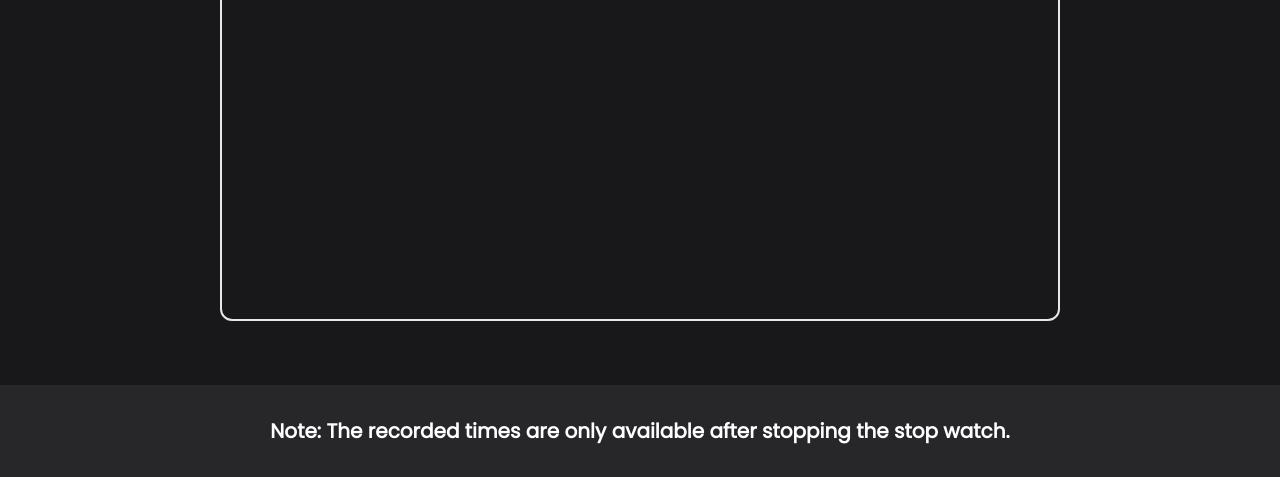
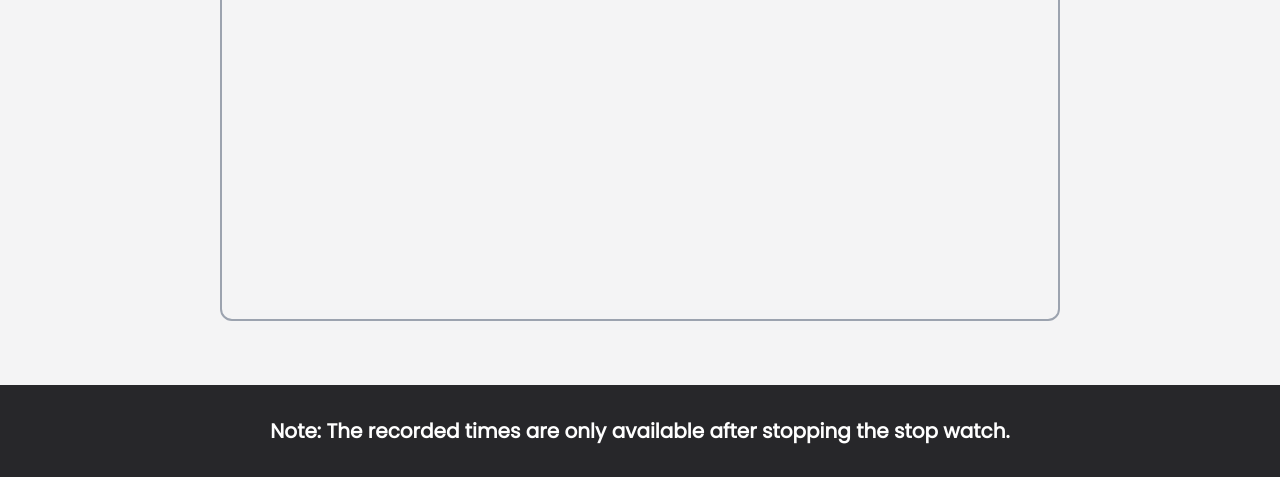
Before and after one commit to webdev-raj/Stop-Watch-Beta, a website built with Vite: page index.html in a window 1280 px wide. Shown: the part 471-948 px from the top of the page. Built offline with nearby package versions, Linux system fonts and the light colour scheme.

Commit message:
update color and bg by friend advice

```diff
--- a/index.html
+++ b/index.html
@@ -10,7 +10,7 @@
 
 <body class="bg-zinc-900">
     <div
-        class="min-h-screen w-full bg-zinc-900 flex items-center justify-center flex-col text-white font-[font1] px-20 py-16 max-md:px-5 tracking-tighter">
+        class="min-h-screen w-full bg-zinc-100 flex items-center justify-center flex-col text-black font-[font1] px-20 py-16 max-md:px-5 max-md:py-10 tracking-tighter">
         <h1 class="text-4xl font-semibold max-md:text-6xl text-center">Stop Watch</h1>
         <h1 class="text-9xl select-none my-9 max-md:text-8xl max-sm:text-6xl">
             <span id="sec" class="tracking-tighter" title="Second">00</span>:<span id="min" class="tracking-tighter"
@@ -24,7 +24,7 @@
             <button id="reset"
                 class="active:scale-105 duration-75 ease-out text-2xl border-2 border-gray-400 py-3 px-7 rounded-full font-semibold max-md:text-xl max-md:py-2 max-md:px-5">Reset</button>
         </div>
-        <div class="min-h-[50vh] w-3/4 rounded-xl border-2 mt-7 text-center max-md:w-full py-5 px-10 max-md:px-5">
+        <div class="min-h-[50vh] w-3/4 rounded-xl border-2 border-gray-400 mt-7 text-center max-md:w-full py-5 px-10 max-md:px-5">
             <div class="flex items-center justify-between">
                 <h1 class="text-3xl font-semibold max-md:text-xl">Recorded Times</h1>
                 <button id="clearHistory"
```
Also changed, not shown: dist/assets/index-C2WmF2tb.css (deleted), dist/assets/index-CE4ZMIg4.js (renamed from dist/assets/index-rC1Znv76.js), dist/assets/index-D_k5NyQm.css (added), dist/index.html.
